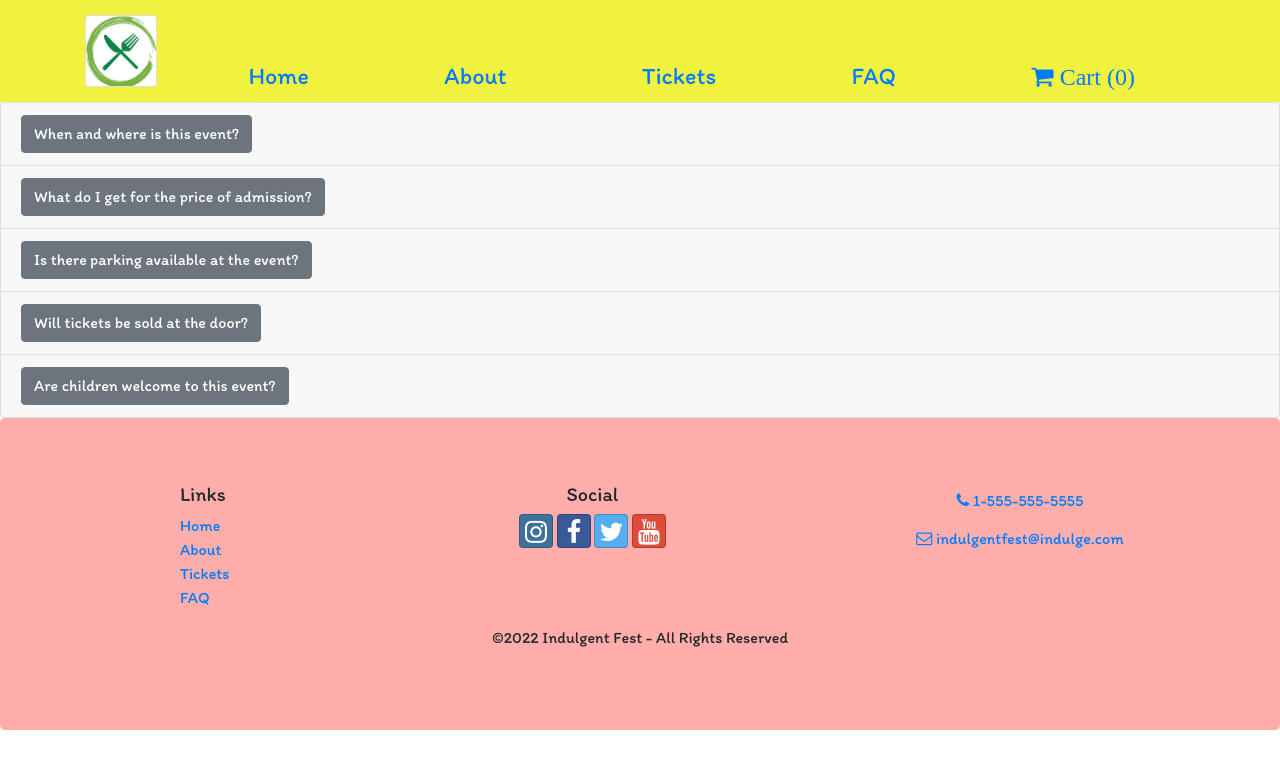
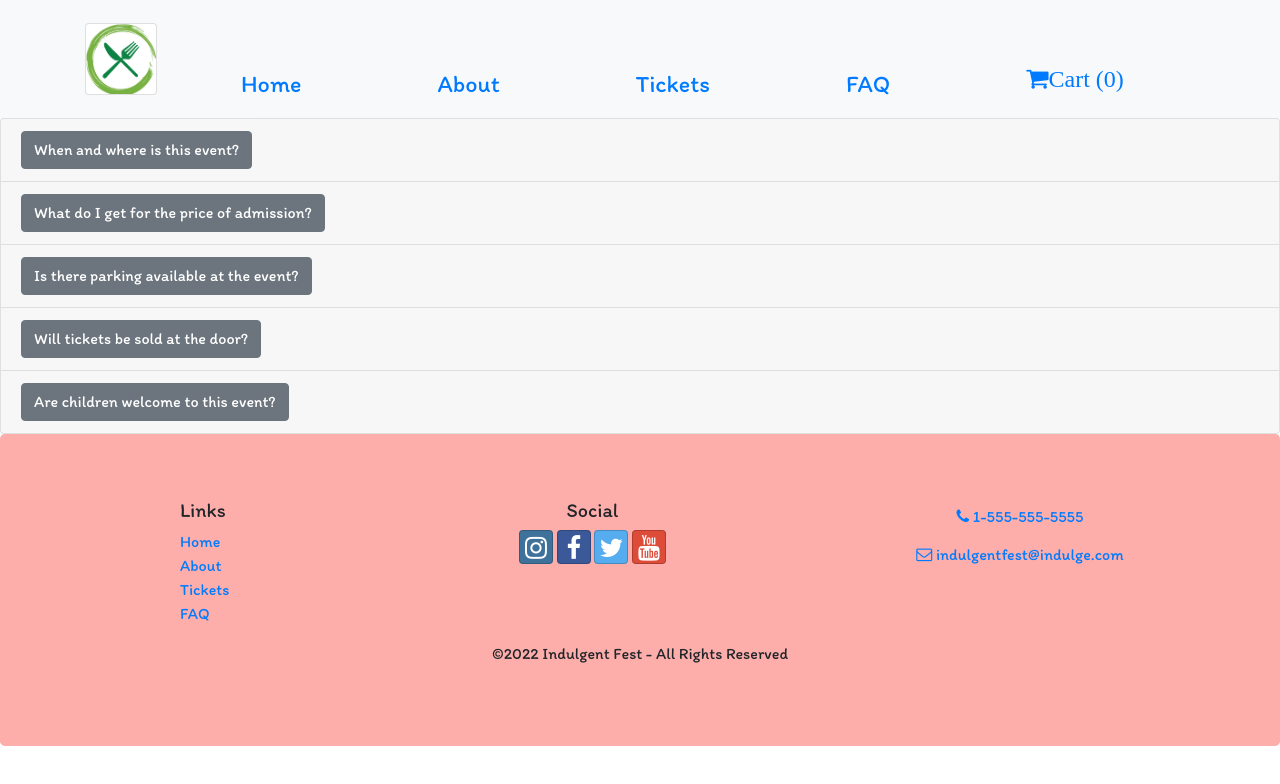
Before and after one commit to courtneyyatteau/food-fest, a React (Create React App) app: page /faq in a window 1280 px wide. Shown: the top 784 px of the page. Built offline with nearby package versions, Linux system fonts and the light colour scheme.

Commit message:
NavBar Fixes

```diff
--- a/package.json
+++ b/package.json
@@ -6,13 +6,13 @@
     "@testing-library/jest-dom": "^5.11.4",
     "@testing-library/react": "^11.1.0",
     "@testing-library/user-event": "^12.1.10",
-    "bootstrap": "^4.5.3",
+    "bootstrap": "^4.6.1",
     "bootstrap-social": "5.1.1",
     "font-awesome": "^4.7.0",
     "mdbreact": "^4.27.0",
     "react": "^17.0.1",
     "react-accessible-accordion": "^3.3.3",
-    "react-bootstrap": "^1.4.0",
+    "react-bootstrap": "^1.6.4",
     "react-dom": "^17.0.1",
     "react-redux": "^7.2.0",
     "react-redux-form": "^1.16.14",
--- a/src/App.css
+++ b/src/App.css
@@ -1,7 +1,6 @@
 body {
-  font-family: 'Itim', cursive;
+  font-family: "Itim", cursive;
 }
-
 
 .jumbotron1 {
   margin: 0;
@@ -11,30 +10,27 @@ body {
   text-align: center;
   height: 550px;
   position: relative;
-
 }
 
 .content-holder {
   position: absolute;
-  top: 50%!important;
-  left: 50%!important;
+  top: 50% !important;
+  left: 50% !important;
   transform: translate(-50%, -50%);
   background-color: rgba(0, 0, 0, 0.5);
 }
 
 h1 {
   font-size: 100px;
-  font-family: 'Courgette', sans-serif;
-
+  font-family: "Courgette", sans-serif;
 }
 
 .navbar-dark {
   margin-bottom: 0;
-  background-color:rgb(241, 241, 64);
+  background-color: rgb(241, 241, 64);
 }
 
 .navLink {
-  position: aboslute;
   top: 0;
   right: 0;
   left: 0;
@@ -46,23 +42,21 @@ h1 {
   font-size: x-large;
 }
 
-
 .navPic1 {
   left: 0;
 }
 
-h2, p {
+h2,
+p {
   text-align: center;
-
 }
 
 .cardBtn {
   position: absolute;
-  top: 50%!important;
-  left: 50%!important;
+  top: 50% !important;
+  left: 50% !important;
   transform: translate(-50%, -50%);
 }
-
 
 .jumbotron2 {
   margin: 0;
@@ -72,12 +66,11 @@ h2, p {
   text-align: center;
   height: 750px;
   position: relative;
-
 }
 
-.jumboFooter{
+.jumboFooter {
   margin: 0;
-  background-color: rgb(253, 174, 171)
+  background-color: rgb(253, 174, 171);
 }
 
 .jumboAbout {
@@ -102,7 +95,7 @@ h2, p {
   padding-top: 10pt;
 }
 
-.ticket-head{
+.ticket-head {
   text-align: center;
   font-size: xx-large;
 }
@@ -161,7 +154,7 @@ h2, p {
 }
 
 .addToCart {
-  width:100%;
+  width: 100%;
   background-color: rgb(210, 212, 54);
   transition: all 0.1s ease-in;
   opacity: 0;
--- a/src/Components/About.js
+++ b/src/Components/About.js
@@ -1,8 +1,6 @@
 import React, { useState, Component } from 'react';
-import { Card, CardImg, CardText, CardBody, CardTitle, Jumbotron, Button, Modal, ModalHeader, ModalBody, ModalFooter, Container, Col, Form, FormGroup, Label,
-Input } from 'reactstrap';
+import { Jumbotron, Button, Modal, ModalHeader, ModalBody, ModalFooter, Label } from 'reactstrap';
 import Footer from './Footer';
-import { Link } from 'react-router-dom';
 import { Control, LocalForm, Errors } from 'react-redux-form';
 
 
--- a/src/Components/Faq.js
+++ b/src/Components/Faq.js
@@ -1,5 +1,5 @@
 import React from 'react';
-import { Button, UncontrolledPopover, PopoverHeader, PopoverBody} from 'reactstrap';
+import { Button} from 'reactstrap';
 import Footer from './Footer';
 import { Accordion, Card } from 'react-bootstrap';
 
--- a/src/Components/Home.js
+++ b/src/Components/Home.js
@@ -1,6 +1,6 @@
 import React from 'react';
-import { Card, CardImg, CardText, CardBody, CardTitle, Jumbotron, Button } from 'reactstrap';
-import { Switch, Route, Redirect, Link } from 'react-router-dom';
+import { Card, CardImg, CardText, CardBody, Jumbotron, Button } from 'reactstrap';
+import { Link } from 'react-router-dom';
 import Footer from './Footer';
 
 const home = () => {
@@ -22,7 +22,7 @@ const home = () => {
             </div>
             <div className="row">
                 <Card className="col-md-4">
-                    <CardBody className>
+                    <CardBody>
                         <CardImg className="cardImage"></CardImg>
                         <Link to="/about"><Button className="cardBtn"><CardText>About</CardText></Button></Link>
                     </CardBody>
--- a/src/Components/Main.js
+++ b/src/Components/Main.js
@@ -4,8 +4,7 @@ import About from './About';
 import Faq from './Faq';
 import Navigation from './Navigation';
 import Tickets from './Tickets';
-import Footer from './Footer';
-import { Switch, Route, Redirect, withRouter } from 'react-router-dom';
+import { Switch, Route, Redirect} from 'react-router-dom';
 
 class Main extends Component {
     render() {
--- a/src/Components/Navigation.js
+++ b/src/Components/Navigation.js
@@ -1,18 +1,7 @@
-import React, { Component, useEffect } from "react";
-import {
-  Nav,
-  Navbar,
-  NavbarBrand,
-  NavbarToggler,
-  Collapse,
-  NavItem,
-  Jumbotron,
-  Button,
-  Card,
-  CardBody,
-} from "reactstrap";
-import { NavLink, Link } from "react-router-dom";
-import { cleanup, render } from "@testing-library/react";
+import React, { useEffect } from "react";
+import { Navbar, NavDropdown, Container, Nav, Card } from "react-bootstrap";
+import { Link } from "react-router-dom";
+
 import { connect } from "react-redux";
 import { getNumbers } from "./actions/getAction";
 
@@ -23,46 +12,47 @@ function Navigation(props) {
 
   return (
     <React.Fragment>
-      <Nav navbar className="navItems">
-        <Navbar expand="lg" dark sticky="top" variant="light">
-          <div className="container">
-            <NavbarBrand className="navPic1">
+      <Navbar bg="light" sticky="top" expand="lg" className="navbar-dark">
+        <Container className="container">
+          <Navbar.Brand href="#home" className="navPic1">
             <Card>
-                <CardBody className="navPic2"></CardBody>
+              <div className="navPic2"></div>
             </Card>
-            </NavbarBrand>
-            <NavbarToggler />
-            <NavItem>
+          </Navbar.Brand>
+          <Navbar.Toggle aria-controls="basic-navbar-nav" />
+          <Navbar.Collapse id="basic-navbar-nav">
+            <Nav className="me-auto">
+              <Nav.Link>
                 <Link className="navLink" to="/">
-                Home{" "}
+                  Home
                 </Link>
-            </NavItem>
-            <NavItem>
+              </Nav.Link>
+              <Nav.Link>
                 <Link className="navLink" to="/about">
                   About
                 </Link>
-            </NavItem>
-            <NavItem>
+              </Nav.Link>
+              <Nav.Link>
                 <Link className="navLink" to="/tickets">
                   Tickets
                 </Link>
-            </NavItem>
-            <NavItem>
+              </Nav.Link>
+              <Nav.Link>
                 <Link className="navLink" to="/faq">
                   FAQ
                 </Link>
-            </NavItem>
-            <NavItem>
+              </Nav.Link>
+              <Nav.Link>
                 <Link className="navLink">
                   <i className="fa fa-shopping-cart">
-                  {" "}
                     Cart <span>({props.basketProps.basketNumbers})</span>
                   </i>
                 </Link>
-            </NavItem>
-          </div>
+              </Nav.Link>
+            </Nav>
+          </Navbar.Collapse>
+        </Container>
       </Navbar>
-      </Nav>
     </React.Fragment>
   );
 }
--- a/src/Components/Tickets.js
+++ b/src/Components/Tickets.js
@@ -1,11 +1,7 @@
-import React, { Component, useState } from "react";
-import { render } from "react-dom";
+import React from "react";
 import {
   Jumbotron,
-  UncontrolledCollapse,
   Card,
-  CardImg,
-  CardText,
   CardBody,
   CardTitle,
 } from "reactstrap";
```
Also changed, not shown: src/Components/Footer.js (+56 -14 lines), 2 other files (tests, documents, lock files or other folders). Lines whose indentation alone changed are shown as unchanged.
